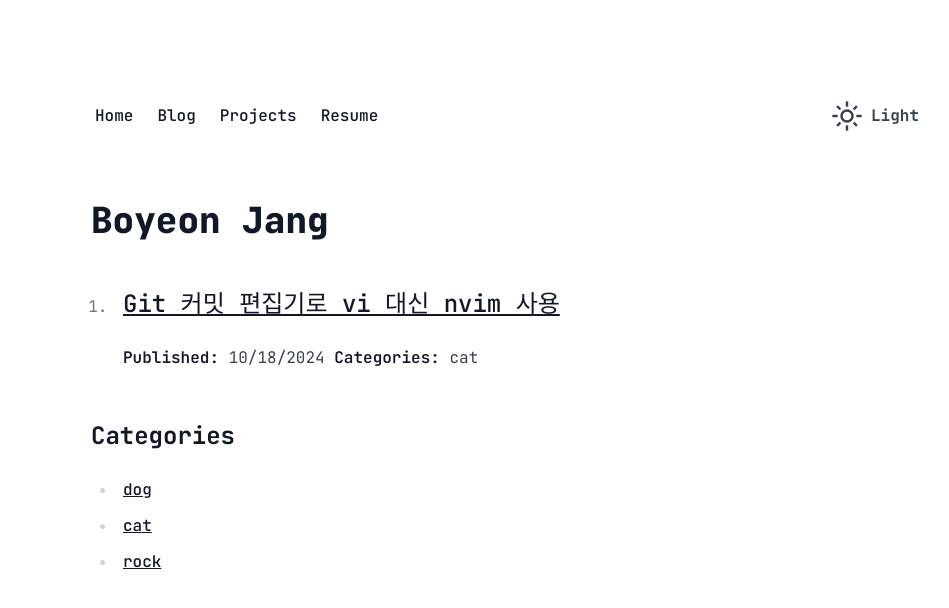
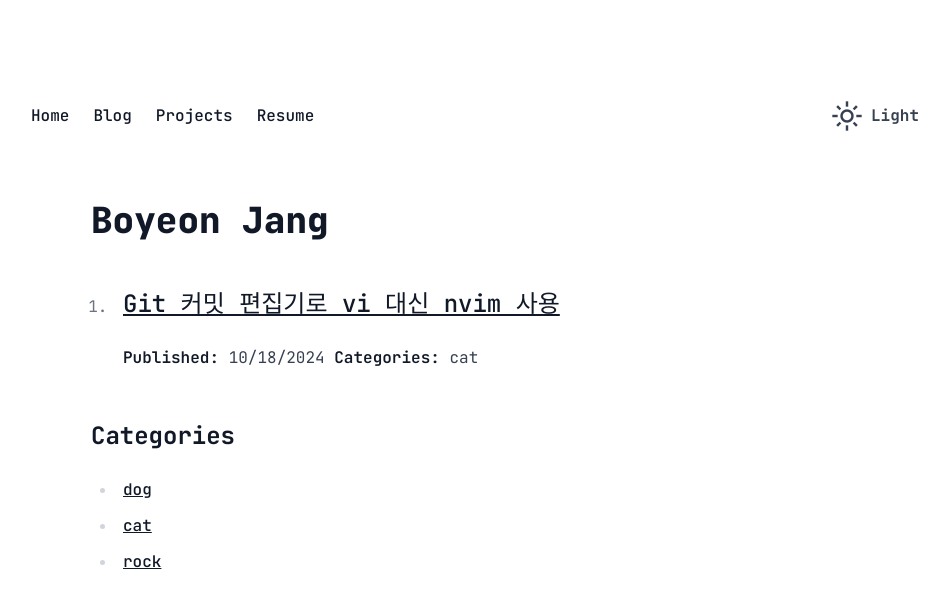
Before and after one commit to boyeoon/boyeon-blog, a Next.js app: page / in a window 1280 px wide. Shown: the top 608 px of the page, without its empty margins (165-1114 px from the left). Built offline with nearby package versions, Linux system fonts and the light colour scheme.

Commit message:
feat: 헤더 패딩 삭제

```diff
--- a/app/components/header/index.tsx
+++ b/app/components/header/index.tsx
@@ -3,7 +3,7 @@ import DarkMode from "@/components/darkmode";
 
 export default function Header() {
   return (
-    <header className="pl-16">
+    <header>
       <nav className="flex items-center justify-between font-bold gap-x-4">
         <div className="flex gap-x-4">
           <Link className="p-1 no-underline rounded hover:bg-slate-400" href="/">
```
